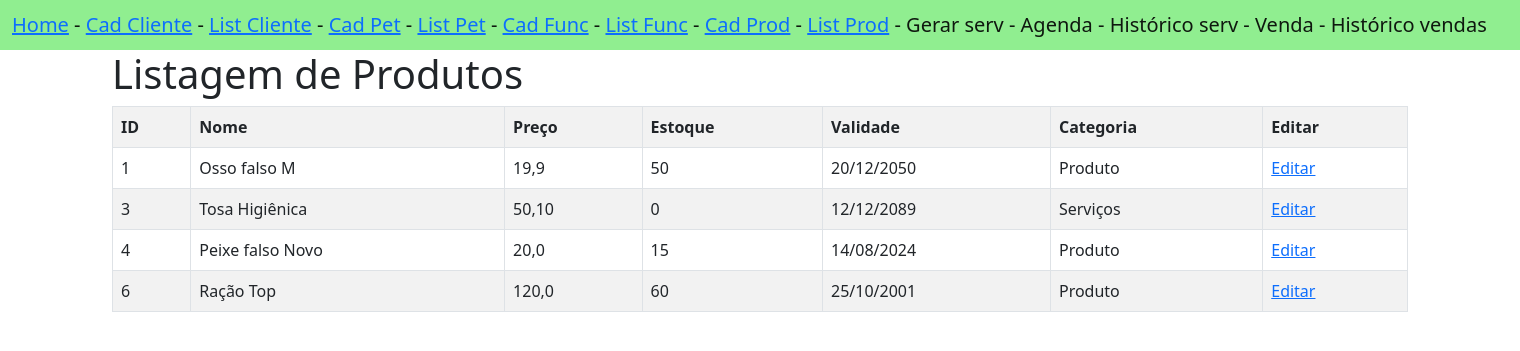
After one commit to antoniovini47/PetPlanet, a Django app: page /listarProdutos/ in a window 1520 px wide. The commit adds this page. Shown: the top 351 px of the page. Run offline with Django 5.2, Linux system fonts and the light colour scheme; data comes from the database, SQL or seed files in the repository; both versions use the stored data as it was after the commit.

Commit message:
Implementação do sistema completo de cadastro, consulta, edição e exclusão de Produtos.

```diff
--- a/projetoPetPlanet/appPetPlanet/models.py
+++ b/projetoPetPlanet/appPetPlanet/models.py
@@ -31,3 +31,12 @@ class Funcionario(models.Model):
     endereco = models.TextField()
     salario = models.FloatField()
     cargo = models.TextField()
+
+
+class Produto(models.Model):
+    id_produto = models.AutoField(primary_key=True)
+    nome = models.TextField()
+    preco = models.FloatField()
+    estoque = models.IntegerField()
+    validade = models.TextField(default='12/12/2099')
+    categoria = models.TextField()
--- a/projetoPetPlanet/appPetPlanet/templates/navBar.html
+++ b/projetoPetPlanet/appPetPlanet/templates/navBar.html
@@ -24,8 +24,8 @@
         <a href="{% url 'listarPets' %}">List Pet</a> -
         <a href="{% url 'cadastrarFuncionario' %}">Cad Func</a> -
         <a href="{% url 'listarFuncionarios' %}">List Func</a> -
-        <a>Cad Prod</a> -
-        <a>List Prod</a> -
+        <a href="{% url 'cadastrarProduto' %}">Cad Prod</a> -
+        <a href="{% url 'listarProdutos' %}">List Prod</a> -
         <a>Gerar serv</a> -
         <a>Agenda</a> -
         <a>Histórico serv</a> -
--- /dev/null
+++ b/projetoPetPlanet/appPetPlanet/templates/produto/listarProdutos.html
@@ -0,0 +1,28 @@
+{% extends 'navBar.html' %}
+{% block conteudo %}
+<div class="container">
+    <h1>Listagem de Produtos</h1>
+    <table class="table table-bordered table-striped">
+        <tr>
+            <th>ID</th>
+            <th>Nome</th>
+            <th>Preço</th>
+            <th>Estoque</th>
+            <th>Validade</th>
+            <th>Categoria</th>
+            <th>Editar</th>
+        </tr>
+        {% for produto in produtos %}
+        <tr>
+            <td>{{produto.id_produto}}</td>
+            <td>{{produto.nome}}</td>
+            <td>{{produto.preco}}</td>
+            <td>{{produto.estoque}}</td>
+            <td>{{produto.validade}}</td>
+            <td>{{produto.categoria}}</td>
+            <td><a href="{% url 'infoProduto' %}{{produto.id_produto}}">Editar</a></td>
+        </tr>
+        {% endfor %}
+    </table>
+</div>
+{% endblock %}
--- a/projetoPetPlanet/appPetPlanet/views.py
+++ b/projetoPetPlanet/appPetPlanet/views.py
@@ -2,6 +2,7 @@ from django.shortcuts import render
 from .models import Cliente
 from .models import Pet
 from .models import Funcionario
+from .models import Produto
 from .gerarPet import gerarDadosPet
 from .gerarPessoa import gerarDadosCliente
 import sqlite3
@@ -294,3 +295,76 @@ def editarFuncionarioNoDB(request, IDFuncionario):
         'funcionarios': Funcionario.objects.all()
     }
     return render(request, 'funcionario/listarFuncionarios.html', funcionarios)
+
+# FUNÇÕES DOS PRODUTOS
+
+
+def cadastrarProduto(request):
+    return render(request, 'produto/cadastrarProduto.html')
+
+
+def salvarNovoProdutoNoDB(request):
+    produto = Produto()
+    produto.nome = request.POST.get('nome')
+    produto.preco = request.POST.get('preco')
+    produto.estoque = request.POST.get('estoque')
+    produto.validade = request.POST.get('validade')
+    produto.categoria = request.POST.get('categoria')
+    produto.save()
+    return render(request, 'produto/cadastrarProduto.html')
+
+
+def listarProdutos(request):
+    produtos = {
+        'produtos': Produto.objects.all()
+    }
+    return render(request, 'produto/listarProdutos.html', produtos)
+
+
+def infoProduto(request, IDProduto):
+    args = {
+        'produto': Produto.objects.get(id_produto=IDProduto),
+    }
+    return render(request, 'produto/infoProduto.html', args)
+
+
+def excluirProdutoDoDB(request, IDProduto):
+    bd = sqlite3.connect('db.sqlite3')
+    cursor = bd.cursor()
+    cursor.execute(
+        'DELETE from appPetPlanet_produto WHERE id_produto='+str(IDProduto))
+    bd.commit()
+    bd.close()
+    produtos = {
+        'produtos': Produto.objects.all()
+    }
+    return render(request, 'produto/listarProdutos.html', produtos)
+
+
+def editarProdutoNoDB(request, IDProduto):
+    produto = Produto()
+    produto.nome = request.POST.get('nome')
+    produto.preco = request.POST.get('preco')
+    produto.estoque = request.POST.get('estoque')
+    produto.validade = request.POST.get('validade')
+    produto.categoria = request.POST.get('categoria')
+
+    bd = sqlite3.connect('db.sqlite3')
+    cursor = bd.cursor()
+    cursor.execute("UPDATE appPetPlanet_produto SET nome='" +
+                   str(produto.nome) + "' WHERE id_produto=" + str(IDProduto))
+    cursor.execute("UPDATE appPetPlanet_produto SET preco='" +
+                   str(produto.preco) + "' WHERE id_produto=" + str(IDProduto))
+    cursor.execute("UPDATE appPetPlanet_produto SET estoque='" +
+                   str(produto.estoque) + "' WHERE id_produto=" + str(IDProduto))
+    cursor.execute("UPDATE appPetPlanet_produto SET validade='" +
+                   str(produto.validade) + "' WHERE id_produto=" + str(IDProduto))
+    cursor.execute("UPDATE appPetPlanet_produto SET categoria='" +
+                   str(produto.categoria) + "' WHERE id_produto=" + str(IDProduto))
+    bd.commit()
+    bd.close()
+
+    produtos = {
+        'produtos': Produto.objects.all()
+    }
+    return render(request, 'produto/listarProdutos.html', produtos)
--- a/projetoPetPlanet/projetoPetPlanet/urls.py
+++ b/projetoPetPlanet/projetoPetPlanet/urls.py
@@ -82,4 +82,23 @@ urlpatterns = [
          name='excluirFuncionarioDoDB'),
     path('excluirFuncionarioDoDB/<int:IDFuncionario>/',
          views.excluirFuncionarioDoDB, name='excluirFuncionarioDoDB'),
+
+    # urls produtos
+    path('cadastrarProduto/', views.cadastrarProduto,
+         name='cadastrarProduto'),
+    path('salvarNovoProdutoNoDB/', views.salvarNovoProdutoNoDB,
+         name='salvarNovoProdutoNoDB'),
+    path('listarProdutos/', views.listarProdutos,
+         name='listarProdutos'),
+    path('infoProduto/', views.infoProduto, name='infoProduto'),
+    path('infoProduto/<int:IDProduto>/',
+         views.infoProduto, name='infoProduto'),
+    path('excluirProdutoDoDB/', views.excluirProdutoDoDB,
+         name='excluirProdutoDoDB'),
+    path('excluirProdutoDoDB/<int:IDProduto>/',
+         views.excluirProdutoDoDB, name='excluirProdutoDoDB'),
+    path('editarProdutoNoDB/', views.editarProdutoNoDB,
+         name='editarProdutoNoDB'),
+    path('editarProdutoNoDB/<int:IDProduto>',
+         views.editarProdutoNoDB, name='editarProdutoNoDB'),
 ]
```
Also changed, not shown: projetoPetPlanet/appPetPlanet/templates/produto/cadastrarProduto.html (added, +18 -0 lines), projetoPetPlanet/appPetPlanet/templates/produto/infoProduto.html (added, +19 -0 lines), README.md, projetoPetPlanet/appPetPlanet/migrations/0006_produto.py (added), projetoPetPlanet/appPetPlanet/migrations/0007_alter_produto_validade.py (added), projetoPetPlanet/db.sqlite3.
